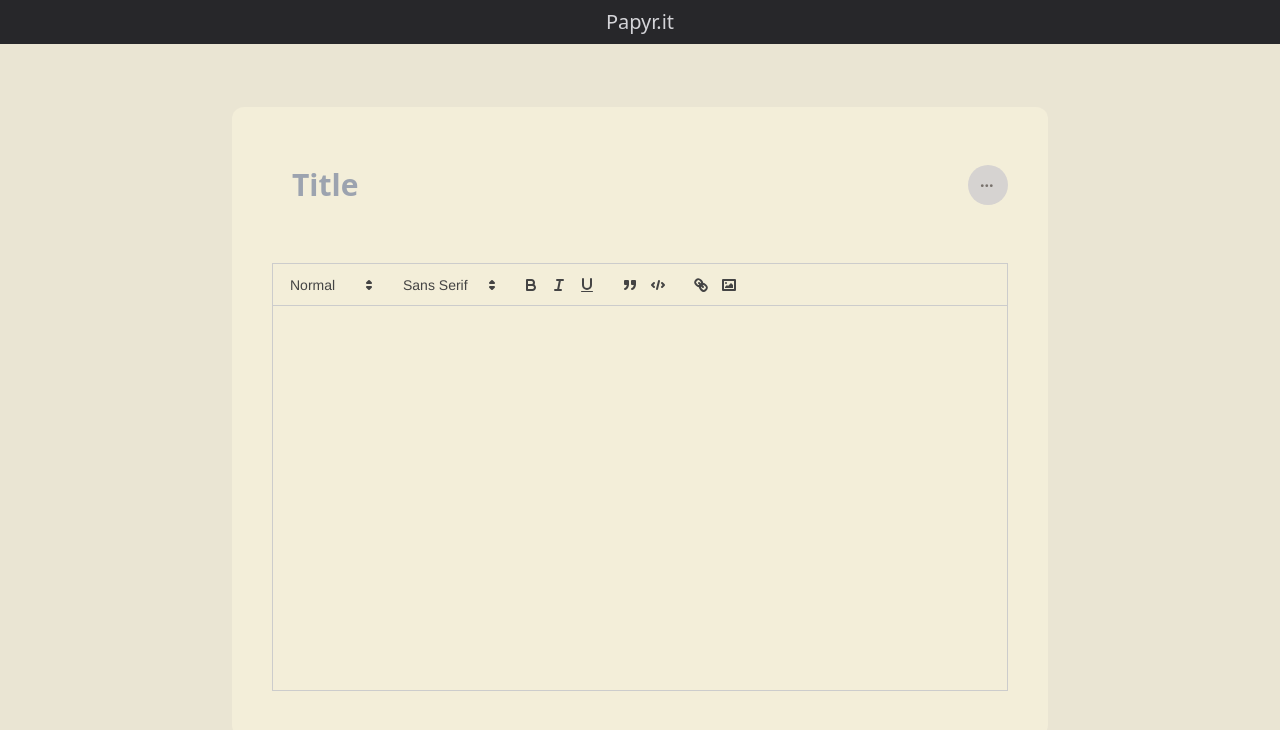
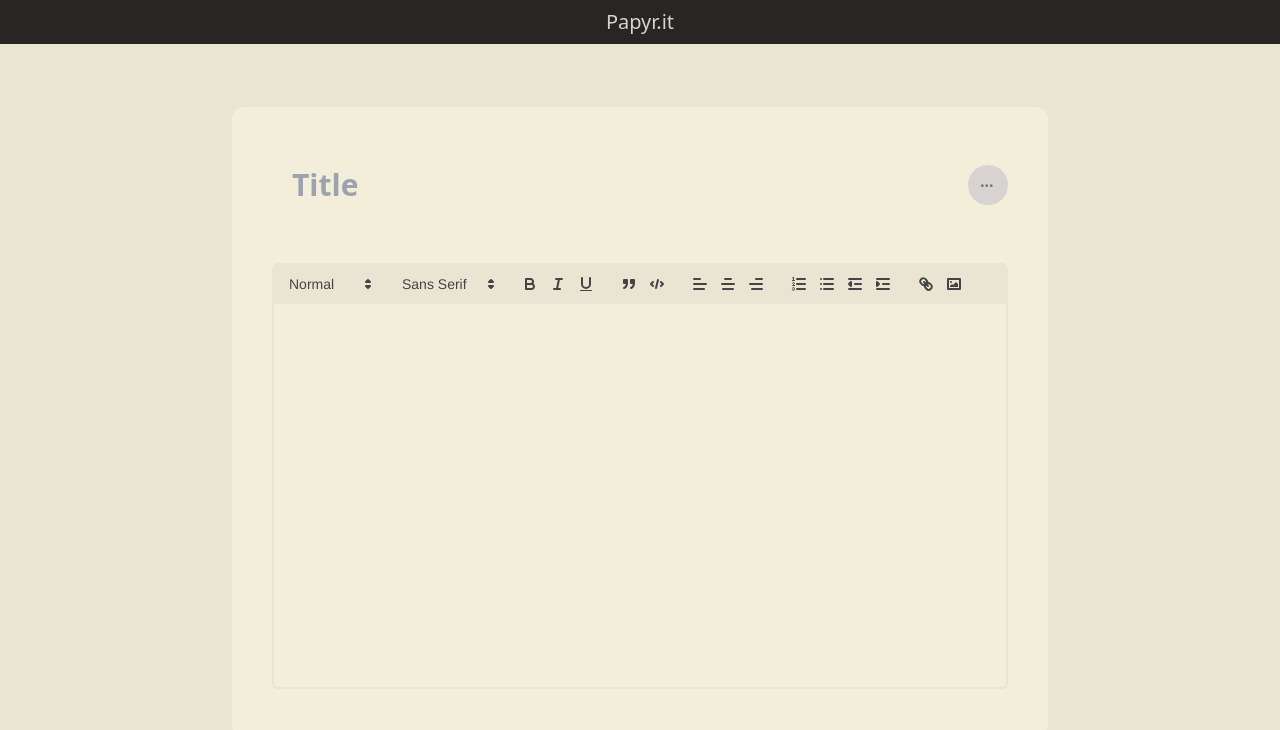
Before and after one commit to daniel-black/papyr, a Next.js app: page / in a window 1280 px wide. Shown: the top 730 px of the page. Built offline with nearby package versions, Linux system fonts and the light colour scheme.

Commit message:
Styling and cleanup

```diff
--- a/components/Navbar.tsx
+++ b/components/Navbar.tsx
@@ -2,8 +2,8 @@
 
 const Navbar = (): JSX.Element => {
   return (
-    <nav className='bg-zinc-800 p-2 text-center w-full'>
-      <h1 className='text-xl font-thin text-zinc-300'>Papyr.it</h1>
+    <nav className='bg-stone-800 p-2 text-center w-full'>
+      <h1 className='text-xl font-thin text-stone-300'>Papyr.it</h1>
     </nav>
   );
 }
--- a/pages/index.tsx
+++ b/pages/index.tsx
@@ -14,19 +14,27 @@ const DynamicReactQuill = dynamic(() => import('react-quill'), { ssr: false });
 const Home: NextPage = () => {
   const [saved, setSaved] = useState(false);
   const [title, setTitle] = useState('');
-  const [value, setvalue] = useState('');
+  const [value, setValue] = useState('');
+  const [isPreviewing, setIsPreviewing] = useState(false);
+
+  console.count('render')
 
   const toolbarOptions = [
-    [{ 'header': [1, 2, 3, 4, 5, 6, false] }],
+    [{ 'header': [1, 2, 3, false] }],
     [{ 'font': [] }],
     ['bold', 'italic', 'underline'],
     ['blockquote', 'code-block'],
+    [{ align: '' }, { align: 'center' }, { align: 'right' }],
+    [{ 'list': 'ordered' }, { 'list': 'bullet' }, { 'indent': '-1' }, { 'indent': '+1' }],
     ['link', 'image']
   ];
 
   const reactQuillProps: ReactQuillProps = {
     value: value,
-    onChange: setvalue,
+    onChange: (v) => {
+      setValue(v);
+      setSaved(false);
+    },
     modules: {
       toolbar: toolbarOptions
     }
@@ -56,7 +64,9 @@ const Home: NextPage = () => {
               <SaveButton saved={saved} setSaved={setSaved} />
             </div>
 
-            <DynamicReactQuill {...reactQuillProps} className='h-[70%]' id='editor'></DynamicReactQuill>
+            {/* <button onClick={() => setIsPreviewing(!isPreviewing)}>{isPreviewing ? 'Edit' : 'Preview'}</button> */}
+
+            <DynamicReactQuill {...reactQuillProps} className='h-[70%]' id='editor' readOnly={isPreviewing}></DynamicReactQuill>
           </div>
         </div>
 
@@ -65,4 +75,13 @@ const Home: NextPage = () => {
   );
 }
 
-export default Home
+export default Home;
+
+// quill
+//   ql-toolbar
+//     ql-formats
+//     ql-formats
+//     ql-formats
+//     ql-formats
+//   ql-container
+//     ql-editor
--- a/styles/globals.css
+++ b/styles/globals.css
@@ -2,8 +2,43 @@
 @tailwind components;
 @tailwind utilities;
 
-/* @layer components {
-  #editor {
-    @apply;
+@layer components {
+
+  .ql-container {
+    box-sizing: border-box;
+    font-family: Helvetica, Arial, sans-serif;
+    font-size: 18px !important;
+    height: 100%;
+    margin: 0px;
+    position: relative;
   }
-} */
+
+  .ql-toolbar.ql-snow {
+    background: #EAE5D3;
+    border: none !important;
+    box-sizing: border-box;
+    font-family: 'Helvetica Neue', 'Helvetica', 'Arial', sans-serif;
+    padding: 8px;
+    @apply rounded-t-md !important;
+  }
+
+  .ql-container.ql-snow {
+    @apply border-2 border-t-0 border-[#EAE5D3] rounded-b-md !important
+  }
+
+  .ql-editor {
+    box-sizing: border-box;
+    cursor: text;
+    line-height: 1.42;
+    height: 90%;
+    outline: none;
+    overflow-y: auto;
+    padding: 12px 15px;
+    tab-size: 4;
+    -moz-tab-size: 4;
+    text-align: left;
+    white-space: pre-wrap;
+    word-wrap: break-word;
+    @apply rounded-xl;
+  }
+}
```
